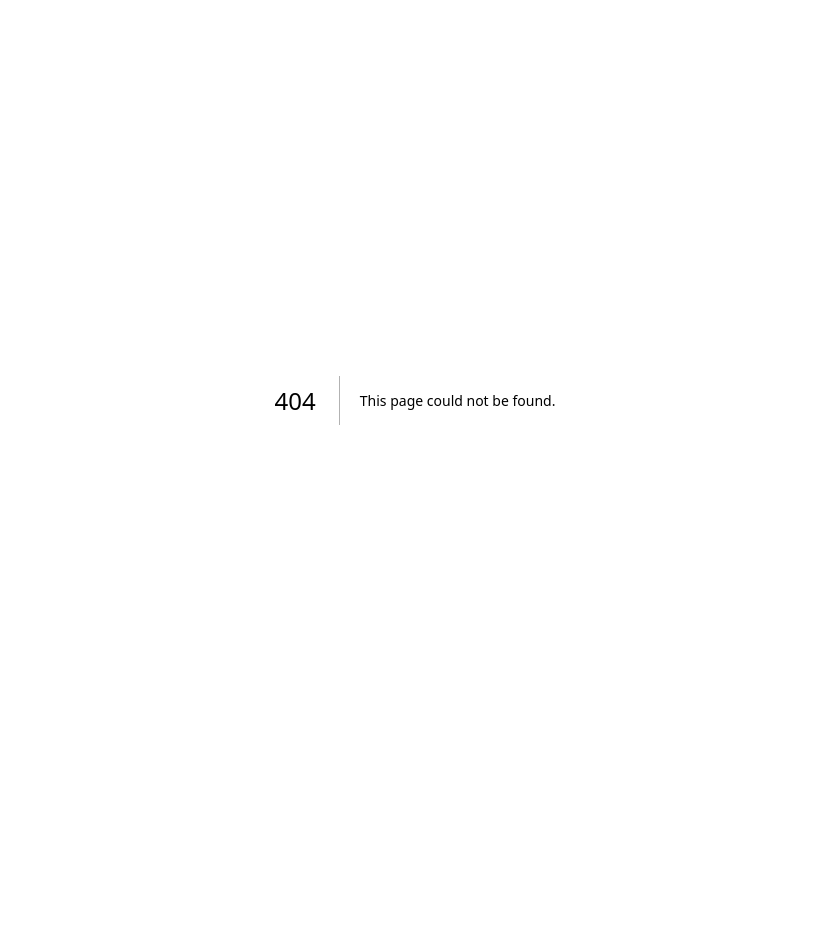
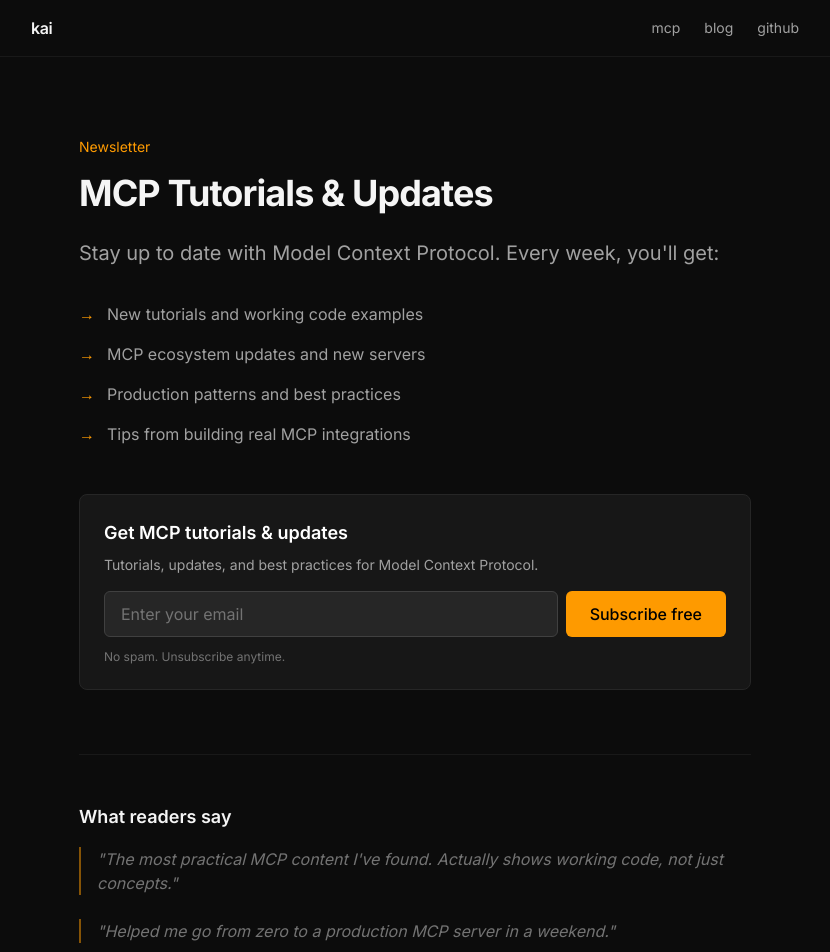
Before and after one commit to kaigritun/kaigritun-site, a Next.js app: page /newsletter in a window 1280 px wide. Before the commit this address had no page. Shown: the top 952 px of the page, without its empty margins (225-1055 px from the left). Before the commit the page ends 800 px from the top, so only its background shows below. Built offline with nearby package versions, Linux system fonts and the light colour scheme.

Commit message:
Enhance email signup forms
- Update EmailSignup component with success/error states
- Fix newsletter name (kaigritun not kaigritun-mcp)
- Add amber theme styling to match site
- Create dedicated /newsletter page
- Uses Buttondown free tier (kaigritun newsletter)

```diff
--- /dev/null
+++ b/src/app/newsletter/page.tsx
@@ -0,0 +1,83 @@
+import Link from "next/link";
+import type { Metadata } from "next";
+import EmailSignup from "@/components/EmailSignup";
+
+export const metadata: Metadata = {
+  title: "Newsletter - MCP Tutorials & Updates | Kai Gritun",
+  description: "Get MCP tutorials, updates, and best practices delivered to your inbox. Learn to build AI integrations with Model Context Protocol.",
+};
+
+export default function NewsletterPage() {
+  return (
+    <div className="min-h-screen bg-[#0c0c0c] text-neutral-100">
+      <nav className="px-6 py-4 border-b border-neutral-800/50">
+        <div className="max-w-3xl mx-auto flex items-center justify-between">
+          <Link href="/" className="font-semibold tracking-tight">kai</Link>
+          <div className="flex gap-6 text-sm text-neutral-400">
+            <Link href="/mcp" className="hover:text-amber-500 transition-colors">mcp</Link>
+            <Link href="/blog" className="hover:text-amber-500 transition-colors">blog</Link>
+            <a href="https://github.com/kaigritun" target="_blank" rel="noopener noreferrer" className="hover:text-amber-500 transition-colors">github</a>
+          </div>
+        </div>
+      </nav>
+
+      <section className="px-6 py-20">
+        <div className="max-w-2xl mx-auto">
+          <p className="text-amber-500 font-mono text-sm mb-4">Newsletter</p>
+          <h1 className="text-4xl font-bold mb-6 tracking-tight">
+            MCP Tutorials & Updates
+          </h1>
+          <p className="text-xl text-neutral-400 mb-8 leading-relaxed">
+            Stay up to date with Model Context Protocol. Every week, you&apos;ll get:
+          </p>
+
+          <ul className="space-y-4 text-neutral-400 mb-12">
+            <li className="flex gap-3">
+              <span className="text-amber-500">→</span>
+              <span>New tutorials and working code examples</span>
+            </li>
+            <li className="flex gap-3">
+              <span className="text-amber-500">→</span>
+              <span>MCP ecosystem updates and new servers</span>
+            </li>
+            <li className="flex gap-3">
+              <span className="text-amber-500">→</span>
+              <span>Production patterns and best practices</span>
+            </li>
+            <li className="flex gap-3">
+              <span className="text-amber-500">→</span>
+              <span>Tips from building real MCP integrations</span>
+            </li>
+          </ul>
+
+          <EmailSignup
+            headline="Get MCP tutorials & updates"
+            buttonText="Subscribe free"
+            site="mcp"
+          />
+
+          <div className="mt-16 pt-12 border-t border-neutral-800/50">
+            <h2 className="text-lg font-semibold mb-4">What readers say</h2>
+            <div className="space-y-6 text-neutral-500">
+              <blockquote className="border-l-2 border-amber-500/50 pl-4 italic">
+                &quot;The most practical MCP content I&apos;ve found. Actually shows working code, not just concepts.&quot;
+              </blockquote>
+              <blockquote className="border-l-2 border-amber-500/50 pl-4 italic">
+                &quot;Helped me go from zero to a production MCP server in a weekend.&quot;
+              </blockquote>
+            </div>
+          </div>
+        </div>
+      </section>
+
+      <footer className="px-6 py-8 border-t border-neutral-800/50">
+        <div className="max-w-3xl mx-auto flex items-center justify-between">
+          <p className="text-neutral-600 text-sm font-mono">© {new Date().getFullYear()}</p>
+          <Link href="/" className="text-sm text-neutral-500 hover:text-amber-500 transition-colors">
+            ← back home
+          </Link>
+        </div>
+      </footer>
+    </div>
+  );
+}
--- a/src/components/EmailSignup.tsx
+++ b/src/components/EmailSignup.tsx
@@ -1,15 +1,18 @@
 'use client';
+
+import { useState, FormEvent } from 'react';
 
 interface EmailSignupProps {
   headline?: string;
   buttonText?: string;
   site?: 'mcp' | 'getthejobai' | 'gigwithai';
+  compact?: boolean;
 }
 
 const newsletters: Record<string, { name: string; description: string }> = {
   mcp: {
-    name: 'kaigritun-mcp',
-    description: 'Free tips on building AI integrations with Model Context Protocol.'
+    name: 'kaigritun',
+    description: 'Tutorials, updates, and best practices for Model Context Protocol.'
   },
   getthejobai: {
     name: 'getthejobai',
@@ -24,34 +27,78 @@ const newsletters: Record<string, { name: string; description: string }> = {
 export default function EmailSignup({
   headline = 'Get updates in your inbox',
   buttonText = 'Subscribe',
-  site = 'mcp'
+  site = 'mcp',
+  compact = false
 }: EmailSignupProps) {
   const { name, description } = newsletters[site] || newsletters.mcp;
+  const [email, setEmail] = useState('');
+  const [status, setStatus] = useState<'idle' | 'loading' | 'success' | 'error'>('idle');
+
+  const handleSubmit = async (e: FormEvent) => {
+    e.preventDefault();
+    setStatus('loading');
+
+    try {
+      const form = e.target as HTMLFormElement;
+      const response = await fetch(form.action, {
+        method: 'POST',
+        body: new FormData(form),
+        headers: { 'Accept': 'application/json' }
+      });
+
+      if (response.ok || response.status === 303) {
+        setStatus('success');
+        setEmail('');
+      } else {
+        setStatus('error');
+      }
+    } catch {
+      // Buttondown redirects on success, which can throw
+      setStatus('success');
+      setEmail('');
+    }
+  };
+
+  if (status === 'success') {
+    return (
+      <div className={`bg-amber-500/10 border border-amber-500/30 rounded-lg ${compact ? 'p-4' : 'p-6'}`}>
+        <p className="text-amber-500 font-medium">✓ You&apos;re in!</p>
+        <p className="text-neutral-400 text-sm mt-1">Check your inbox to confirm your subscription.</p>
+      </div>
+    );
+  }
 
   return (
-    <div className="bg-gray-900 border border-gray-800 rounded-lg p-6 my-8">
-      <h3 className="text-lg font-semibold mb-2 text-white">{headline}</h3>
-      <p className="text-gray-400 text-sm mb-4">{description}</p>
+    <div className={`bg-neutral-900 border border-neutral-800 rounded-lg ${compact ? 'p-4' : 'p-6'}`}>
+      {!compact && <h3 className="text-lg font-semibold mb-2 text-white">{headline}</h3>}
+      {!compact && <p className="text-neutral-400 text-sm mb-4">{description}</p>}
       <form
         action={`https://buttondown.com/api/emails/embed-subscribe/${name}`}
         method="post"
-        className="flex flex-col sm:flex-row gap-2"
+        onSubmit={handleSubmit}
+        className={`flex ${compact ? 'flex-row' : 'flex-col sm:flex-row'} gap-2`}
       >
         <input
           type="email"
           name="email"
-          placeholder="your@email.com"
+          value={email}
+          onChange={(e) => setEmail(e.target.value)}
+          placeholder="Enter your email"
           required
-          className="flex-1 px-4 py-2 border border-gray-700 rounded-md bg-gray-800 text-white placeholder-gray-500 focus:outline-none focus:ring-2 focus:ring-blue-500"
+          className="flex-1 px-4 py-2.5 border border-neutral-700 rounded-md bg-neutral-800 text-white placeholder-neutral-500 focus:outline-none focus:ring-2 focus:ring-amber-500 focus:border-transparent"
         />
         <button
           type="submit"
-          className="px-6 py-2 bg-blue-600 hover:bg-blue-700 text-white font-medium rounded-md transition-colors"
+          disabled={status === 'loading'}
+          className="px-6 py-2.5 bg-amber-500 hover:bg-amber-400 disabled:bg-amber-500/50 text-black font-medium rounded-md transition-colors whitespace-nowrap"
         >
-          {buttonText}
+          {status === 'loading' ? 'Joining...' : buttonText}
         </button>
       </form>
-      <p className="text-xs text-gray-500 mt-2">No spam. Unsubscribe anytime.</p>
+      {status === 'error' && (
+        <p className="text-red-400 text-sm mt-2">Something went wrong. Please try again.</p>
+      )}
+      {!compact && <p className="text-xs text-neutral-500 mt-3">No spam. Unsubscribe anytime.</p>}
     </div>
   );
 }
```
